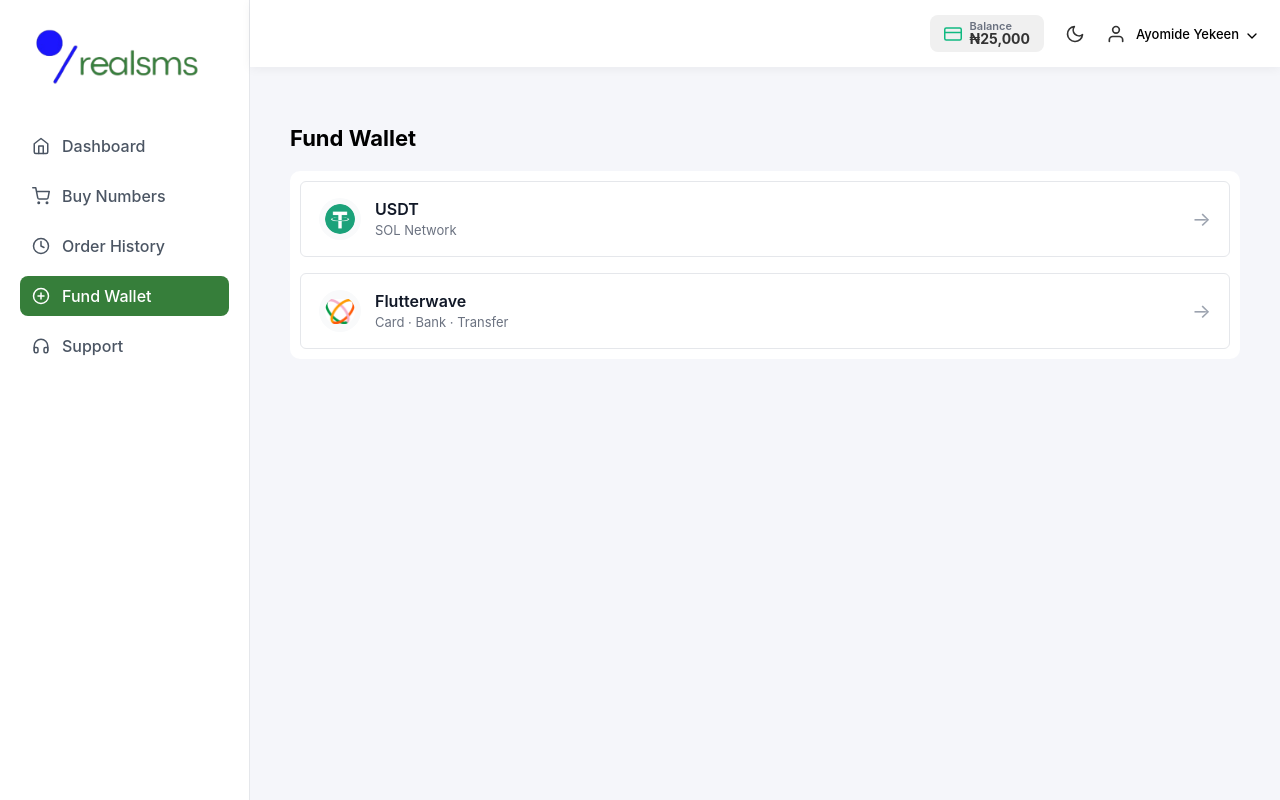
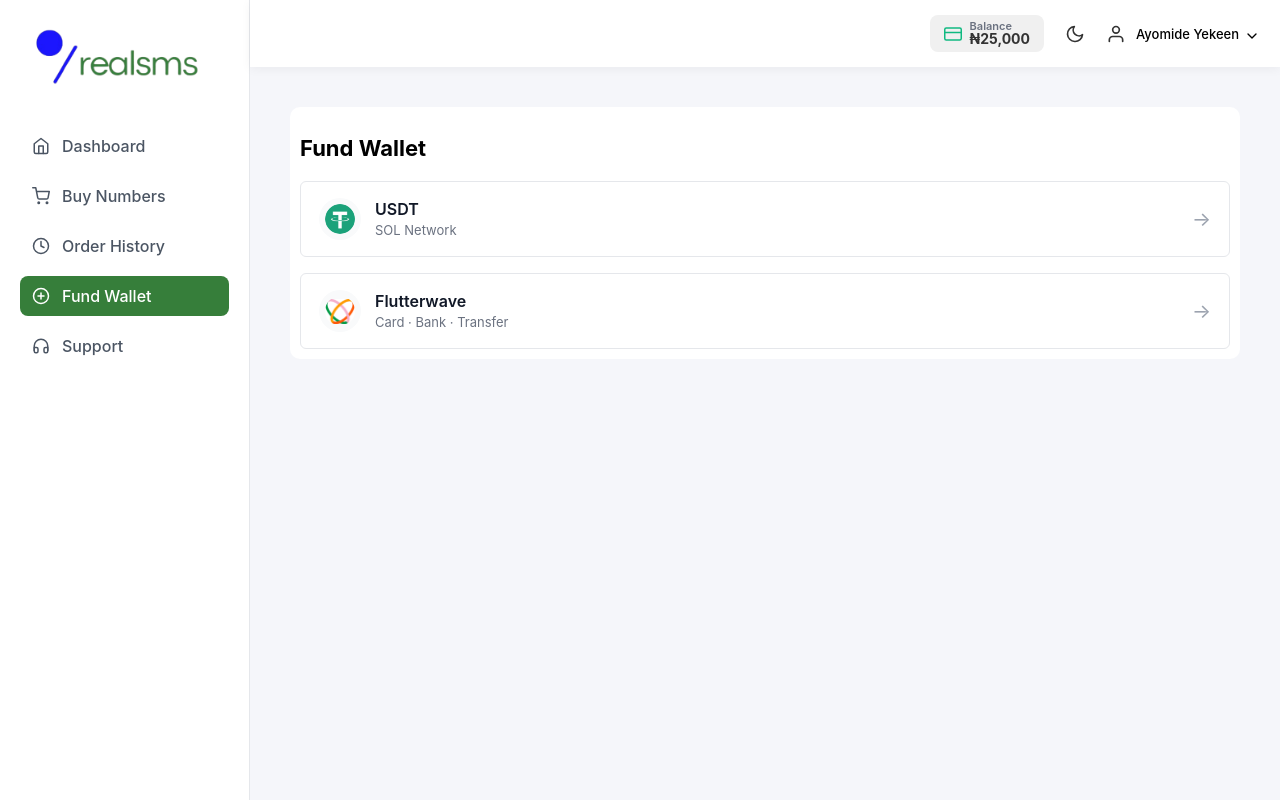
Before and after one commit to ay30bg/realsms, a React (Create React App) app: page /fund-wallet in a window 1280 px wide. Built offline with nearby package versions, Linux system fonts and the light colour scheme.

Commit message:
Update FundWallet.jsx

```diff
--- a/src/pages/FundWallet.jsx
+++ b/src/pages/FundWallet.jsx
@@ -6,9 +6,10 @@
 const FundWallet = () => {
   return (
     <div className="fund-wallet-page">
-      <h2 className="fund-title">Fund Wallet</h2>
 
       <div className="fund-wallet-card">
+        <h2 className="fund-title">Fund Wallet</h2>
+
         {/* USDT */}
         <div className="payment-option">
           <div className="payment-left">
```
